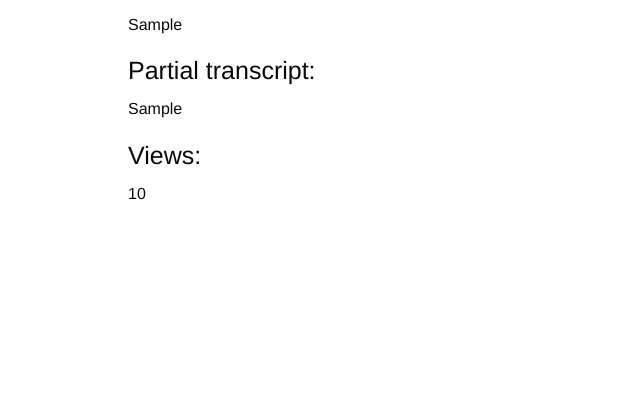
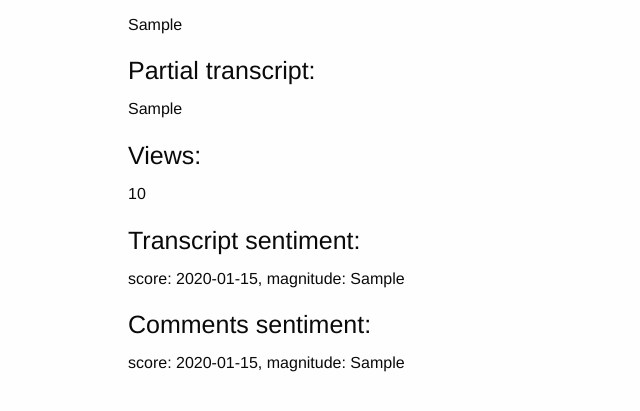
Before and after one commit to arachnarchy/video_digest, a Flask app: template webapp/templates/index.html in a window 1280 px wide. Shown: the part 275-686 px from the top of the page, without its empty margins (0-640 px from the left). Run offline with Flask 2, Linux system fonts and the light colour scheme; the template is opened without the code that fills it: most values are stand-ins (such as "Sample title", 1, 10 or a date in 2020); some libraries are stand-ins or nearby versions.

Commit message:
GC sentiment on transcript and comments added

```diff
--- a/webapp/app.py
+++ b/webapp/app.py
@@ -13,6 +13,7 @@ import topic_via_GC
 from youtube_to_gc import youtube_to_gc, list_blobs
 from transcribe_gcs import transcribe_gcs
 from yt_video_data import get_video_data
+from GC_sentiment import analyze_sentiment
 
 
 app = Flask(__name__)
@@ -25,6 +26,10 @@ def index():
     topic_result = []
     partial_transcript = []
     views = []
+    t_sentiment = []
+    t_magnitude_n = []
+    c_sentiment = []
+    c_magnitude_n = []
 
     if request.method == "POST":
         # get url that the user has entered
@@ -63,12 +68,20 @@ def index():
         topic_result = topic_via_GC.classify(transcript)
 
         # GET video data & comments ############################################
-
         vid_data = get_video_data(youtube_id)
         tags = vid_data['tags'][0:3]
         views = vid_data['views']
 
+        # SENTIMENT on transcript ##############################################
+        t_sentiment, t_magnitude = analyze_sentiment(transcript)
+        t_magnitude_n = round(t_magnitude / len(transcript), 5)
+        t_sentiment = round(t_sentiment, 3)
 
+
+        # SENTIMENT on comments ##############################################
+        c_sentiment, c_magnitude = analyze_sentiment(vid_data['comments'])
+        c_magnitude_n = round(c_magnitude / len(vid_data['comments']), 5)
+        c_sentiment = round(c_sentiment, 3)
 
 
     # render the actual page, passing the variable to the output in index.html
@@ -77,7 +90,11 @@ def index():
                             errors=errors,
                             topic_result=topic_result,
                             partial_transcript=partial_transcript,
-                            views = views)
+                            views = views,
+                            t_sentiment = t_sentiment,
+                            t_magnitude_n = t_magnitude_n,
+                            c_sentiment = c_sentiment,
+                            c_magnitude_n = c_magnitude_n)
 
 
 
--- a/webapp/templates/index.html
+++ b/webapp/templates/index.html
@@ -47,18 +47,35 @@
       <p>{{ topic_result }}</p>
       {% endif %}
     </div>
+
     <div>
       {% if partial_transcript %}
       <h4>Partial transcript:</h4>
       <p>{{ partial_transcript }}</p>
       {% endif %}
     </div>
+
     <div>
       {% if views %}
       <h4>Views:</h4>
       <p>{{ views }}</p>
       {% endif %}
     </div>
+
+    <div>
+      {% if t_sentiment %}
+      <h4>Transcript sentiment:</h4>
+      <p>score: {{ t_sentiment }}, magnitude: {{ t_magnitude_n }}</p>
+      {% endif %}
+    </div>
+
+    <div>
+      {% if c_sentiment %}
+      <h4>Comments sentiment:</h4>
+      <p>score: {{ c_sentiment }}, magnitude: {{ c_magnitude_n }}</p>
+      {% endif %}
+    </div>
+
   </body>
 
 </html>
```
Also changed, not shown: webapp/GC_sentiment.py (added, +21 -0 lines).
